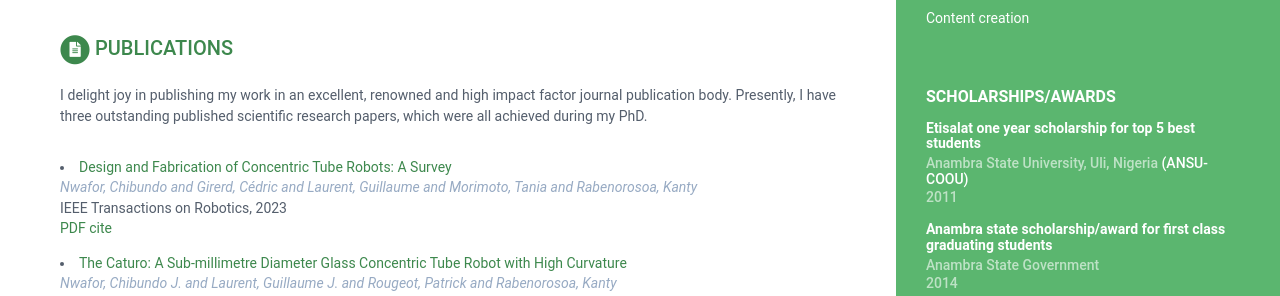
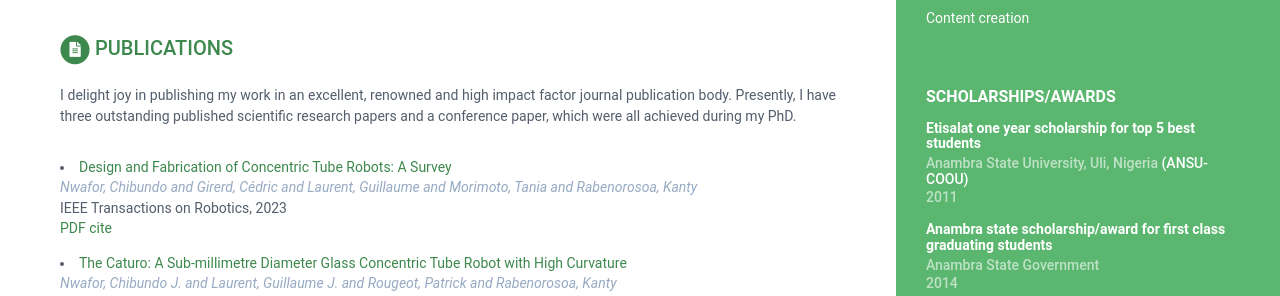
Before and after one commit to nwaforchibundo/nwaforchibundo.github.io, a Jekyll site: the page built from print.html, in a window 1280 px wide. Shown: the part 1265-1561 px from the top of the page. Built offline with Jekyll 4.4.1, drawn with Linux system fonts in a browser that asks for light colours.

Commit message:
Update data.yml

```diff
--- a/_data/data.yml
+++ b/_data/data.yml
@@ -276,7 +276,7 @@ experiences:
 publications:
     title: Publications
     intro: |
-      I delight joy in publishing my work in an excellent, renowned and high impact factor journal publication body. Presently, I have three outstanding published scientific research papers, which were all achieved during my PhD.
+      I delight joy in publishing my work in an excellent, renowned and high impact factor journal publication body. Presently, I have three outstanding published scientific research papers and a conference paper, which were all achieved during my PhD.
     papers:
       - title: "Design and Fabrication of Concentric Tube Robots: A Survey"
         link: "https://ieeexplore.ieee.org/document/10086700"
```
